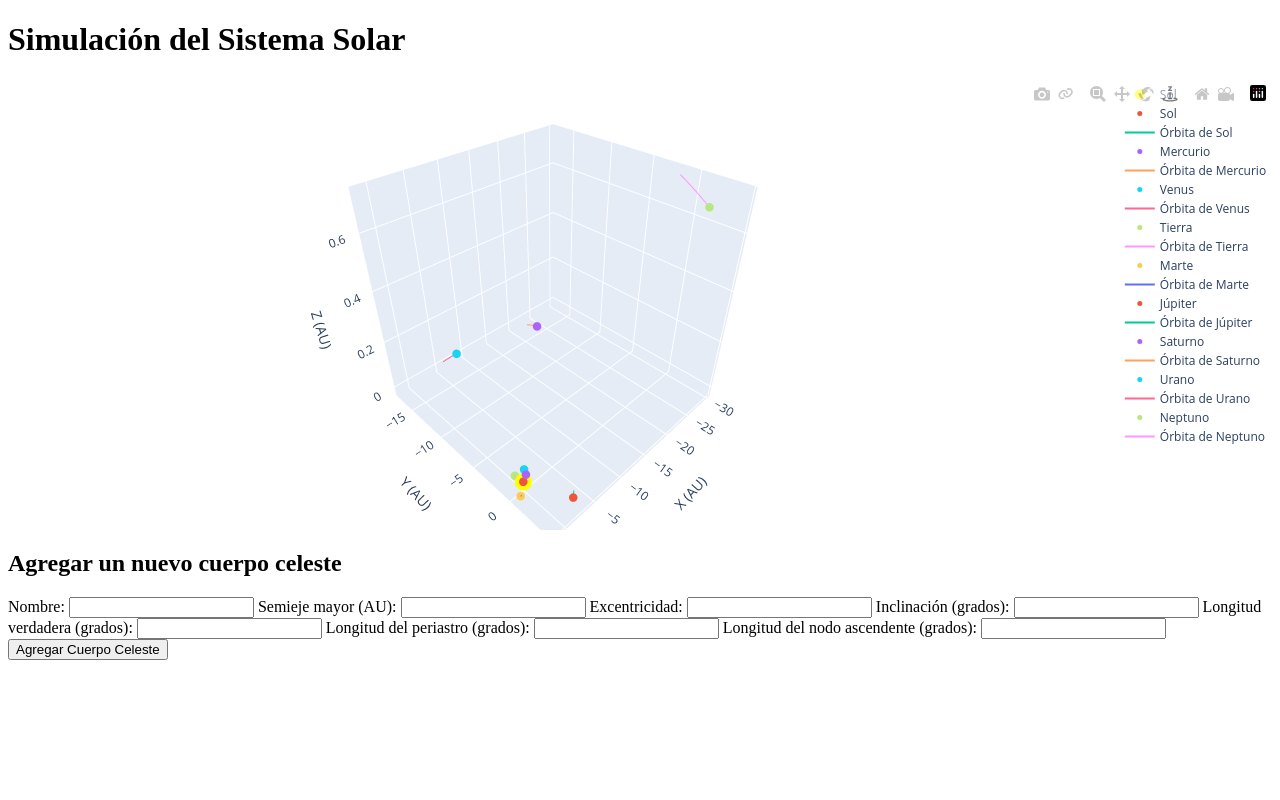
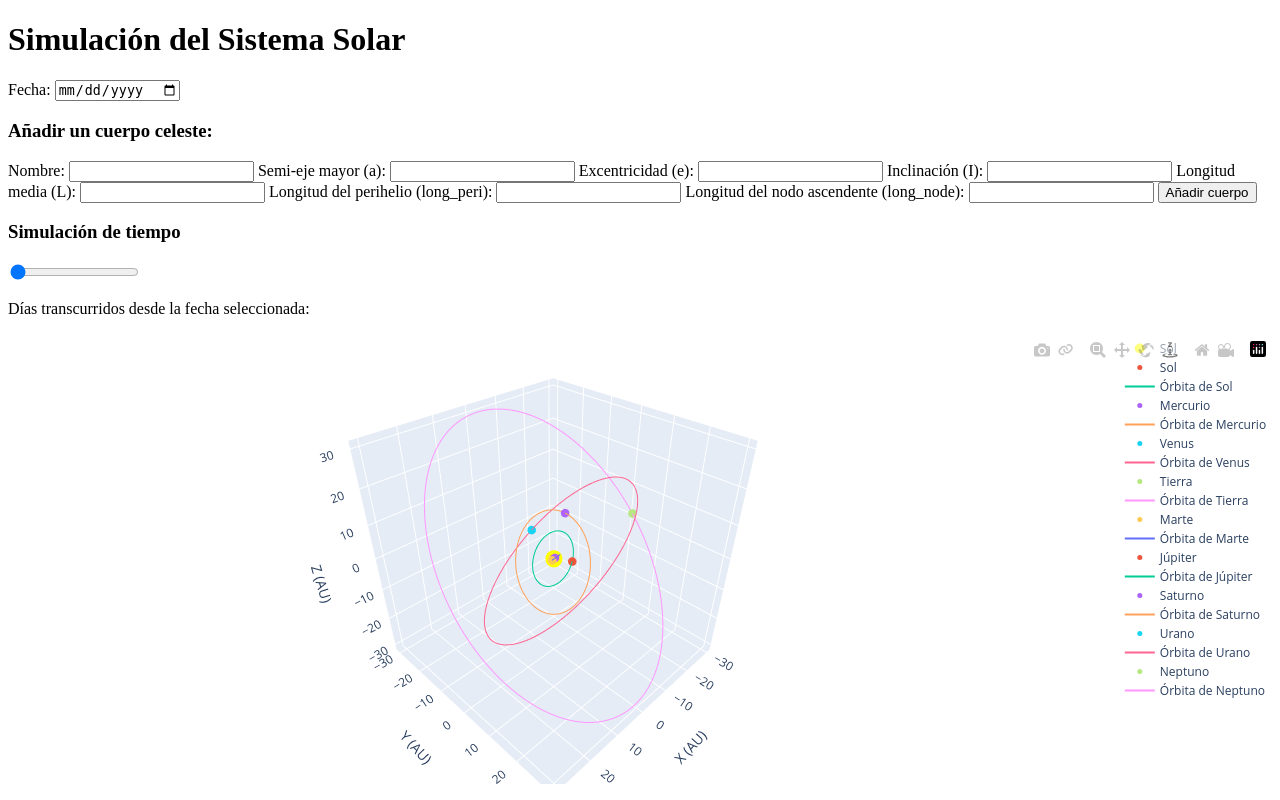
Before and after one commit to ekunysz/NASA_Space_app_2024, a Flask app: page / in a window 1280 px wide. Run offline with Flask 3, Linux system fonts and the light colour scheme; some libraries are stand-ins or nearby versions.

Commit message:
Subo con dibujo de orbitas

```diff
--- a/app.py
+++ b/app.py
@@ -35,7 +35,7 @@ def calcular_elementos(planeta, fecha):
 
     return a, e, I, L, long_peri, long_node
 
-def kepler_to_cartesian(a, e, I, L, long_peri, long_node, nu=0):
+def kepler_to_cartesian(a, e, I, L, long_peri, long_node, nu):
     I = np.radians(I)
     long_peri = np.radians(long_peri)
     long_node = np.radians(long_node)
@@ -46,9 +46,16 @@ def kepler_to_cartesian(a, e, I, L, long_peri, long_node, nu=0):
               np.sin(long_node) * np.sin(long_peri + nu) * np.cos(I))
     y = r * (np.sin(long_node) * np.cos(long_peri + nu) +
               np.cos(long_node) * np.sin(long_peri + nu) * np.cos(I))
-    z = r * (np.sin(I) * np.sin(long_peri + nu))
+    z = r * (np.cos(long_node) * np.cos(long_peri + nu) +
+              np.sin(long_node) * np.sin(long_peri + nu)* np.cos(I))
 
     return x, y, z
+
+def generar_orbita_completa(a, e, I, long_peri, long_node):
+    nu_values = np.linspace(0, 360, 360)  # 360 puntos para una órbita completa
+    coords_orbita = [kepler_to_cartesian(a, e, I, L=0, long_peri=long_peri, long_node=long_node, nu=nu) for nu in nu_values]
+    coords_orbita = np.array(coords_orbita)
+    return coords_orbita[:, 0], coords_orbita[:, 1], coords_orbita[:, 2]
 
 def plot_sistema(planetas_cartesianas, orbitales):
     fig = go.Figure()
@@ -126,13 +133,12 @@ def index():
     orbitales = {}
     for nombre, planeta in planetas.items():
         a, e, I, L, long_peri, long_node = calcular_elementos(planeta, fecha)
-        coords = kepler_to_cartesian(a, e, I, L, long_peri, long_node)
+        coords = kepler_to_cartesian(a, e, I, L, long_peri, long_node, nu=0)  # Usa nu=0 como posición inicial
         planetas_cartesianas[nombre] = coords
 
-        # Calcular la órbita para toda la trayectoria
-        nu_values = np.linspace(0, 2 * np.pi, 1000)  # Aumentar el número de puntos para una órbita más suave
-        orbit_coords = np.array([kepler_to_cartesian(a, e, I, L, long_peri, long_node, nu) for nu in nu_values])
-        orbitales[nombre] = orbit_coords.T  # Transponer para obtener x, y, z
+        # Calcular la órbita completa para el planeta
+        orbit_x, orbit_y, orbit_z = generar_orbita_completa(a, e, I, long_peri, long_node)
+        orbitales[nombre] = (orbit_x, orbit_y, orbit_z)
 
     figura_html = plot_sistema(planetas_cartesianas, orbitales)
     return render_template('index.html', figura=figura_html)
--- a/templates/index.html
+++ b/templates/index.html
@@ -3,40 +3,66 @@
   <head>
     <meta charset="UTF-8" />
     <meta name="viewport" content="width=device-width, initial-scale=1.0" />
-    <title>Simulación del Sistema Solar</title>
+    <title>Simulación Planetaria</title>
+    <script src="https://cdn.plot.ly/plotly-latest.min.js"></script>
   </head>
   <body>
     <h1>Simulación del Sistema Solar</h1>
-    <div>{{ figura|safe }}</div>
-    <h2>Agregar un nuevo cuerpo celeste</h2>
     <form method="POST">
+      <label for="fecha">Fecha:</label>
+      <input type="date" id="fecha" name="fecha" value="{{ fecha }}" />
+
+      <h3>Añadir un cuerpo celeste:</h3>
       <label for="nombre">Nombre:</label>
-      <input type="text" id="nombre" name="nombre" required />
-      <label for="a">Semieje mayor (AU):</label>
-      <input type="number" id="a" name="a" step="any" required />
-      <label for="e">Excentricidad:</label>
-      <input type="number" id="e" name="e" step="any" required />
-      <label for="I">Inclinación (grados):</label>
-      <input type="number" id="I" name="I" step="any" required />
-      <label for="L">Longitud verdadera (grados):</label>
-      <input type="number" id="L" name="L" step="any" required />
-      <label for="long_peri">Longitud del periastro (grados):</label>
-      <input
-        type="number"
-        id="long_peri"
-        name="long_peri"
-        step="any"
-        required
-      />
-      <label for="long_node">Longitud del nodo ascendente (grados):</label>
-      <input
-        type="number"
-        id="long_node"
-        name="long_node"
-        step="any"
-        required
-      />
-      <button type="submit">Agregar Cuerpo Celeste</button>
+      <input type="text" id="nombre" name="nombre" />
+
+      <label for="a">Semi-eje mayor (a):</label>
+      <input type="number" step="0.01" id="a" name="a" />
+
+      <label for="e">Excentricidad (e):</label>
+      <input type="number" step="0.01" id="e" name="e" />
+
+      <label for="I">Inclinación (I):</label>
+      <input type="number" step="0.01" id="I" name="I" />
+
+      <label for="L">Longitud media (L):</label>
+      <input type="number" step="0.01" id="L" name="L" />
+
+      <label for="long_peri">Longitud del perihelio (long_peri):</label>
+      <input type="number" step="0.01" id="long_peri" name="long_peri" />
+
+      <label for="long_node">Longitud del nodo ascendente (long_node):</label>
+      <input type="number" step="0.01" id="long_node" name="long_node" />
+
+      <input type="submit" value="Añadir cuerpo" />
     </form>
+
+    <!-- Slider para avanzar el tiempo -->
+    <h3>Simulación de tiempo</h3>
+    <input
+      type="range"
+      id="time_slider"
+      min="0"
+      max="365"
+      step="1"
+      value="0"
+      oninput="actualizarTiempo()"
+    />
+    <p>
+      Días transcurridos desde la fecha seleccionada: <span id="dias"></span>
+    </p>
+
+    <div id="grafico">{{ figura|safe }}</div>
+
+    <script>
+      // Función para actualizar el tiempo
+      function actualizarTiempo() {
+        var slider = document.getElementById("time_slider");
+        var dias = document.getElementById("dias");
+        dias.innerHTML = slider.value;
+
+        // Aquí puedes realizar una llamada a tu backend o actualizar el gráfico con la nueva fecha
+      }
+    </script>
   </body>
 </html>
```
